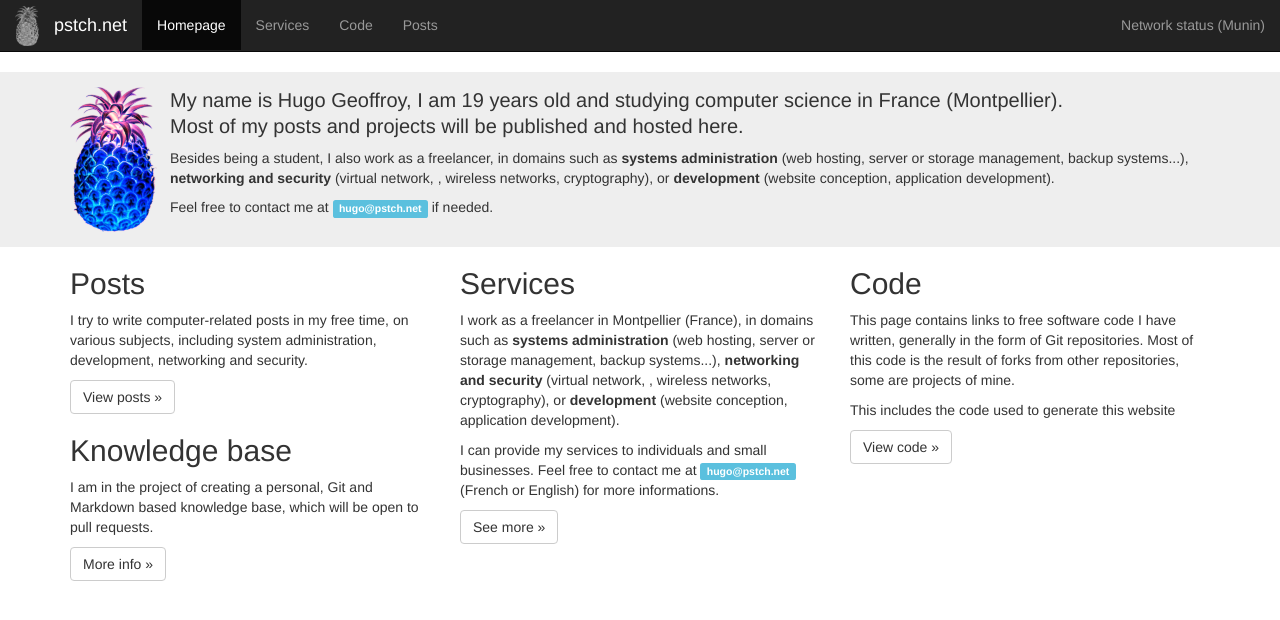
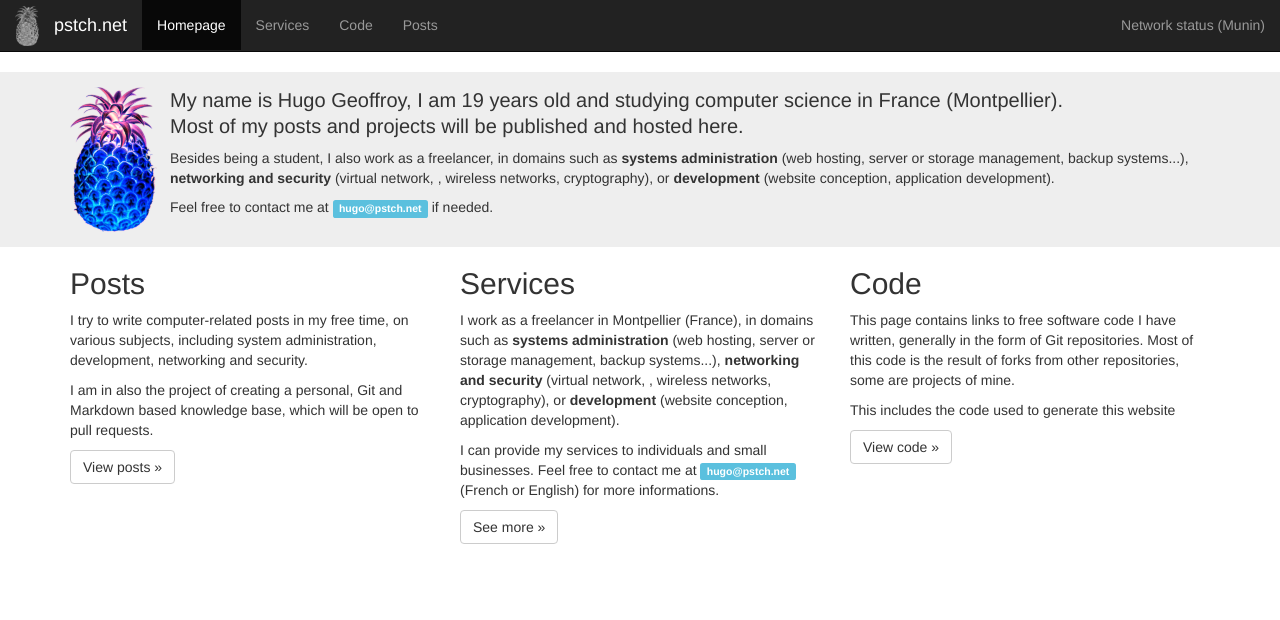
Before and after one commit to pstch/pstch-www, a Jekyll site: the page built from index.html, in a window 1280 px wide. Shown: the top 620 px of the page. Built offline with Jekyll 4.4.1, drawn with Linux system fonts in a browser that asks for light colours.

Commit message:
New design with bootstrap

```diff
--- a/index.html
+++ b/index.html
@@ -19,10 +19,8 @@ title: pstch.net
     <div class="col-lg-4">
       <h2>Posts</h2>
       <p>I try to write computer-related posts in my free time, on various subjects, including system administration, development, networking and security.</p>
+      <p>I am in also the project of creating a personal, Git and Markdown based knowledge base, which will be open to pull requests.</p>
       <p><a class="btn btn-default" href="#">View posts &raquo;</a></p>
-      <h2>Knowledge base</h2>
-      <p>I am in the project of creating a personal, Git and Markdown based knowledge base, which will be open to pull requests.</p>
-	<p><a class="btn btn-default" href="#">More info &raquo;</a></p>
     </div>
     <div class="col-lg-4">
       <h2>Services</h2>
```
